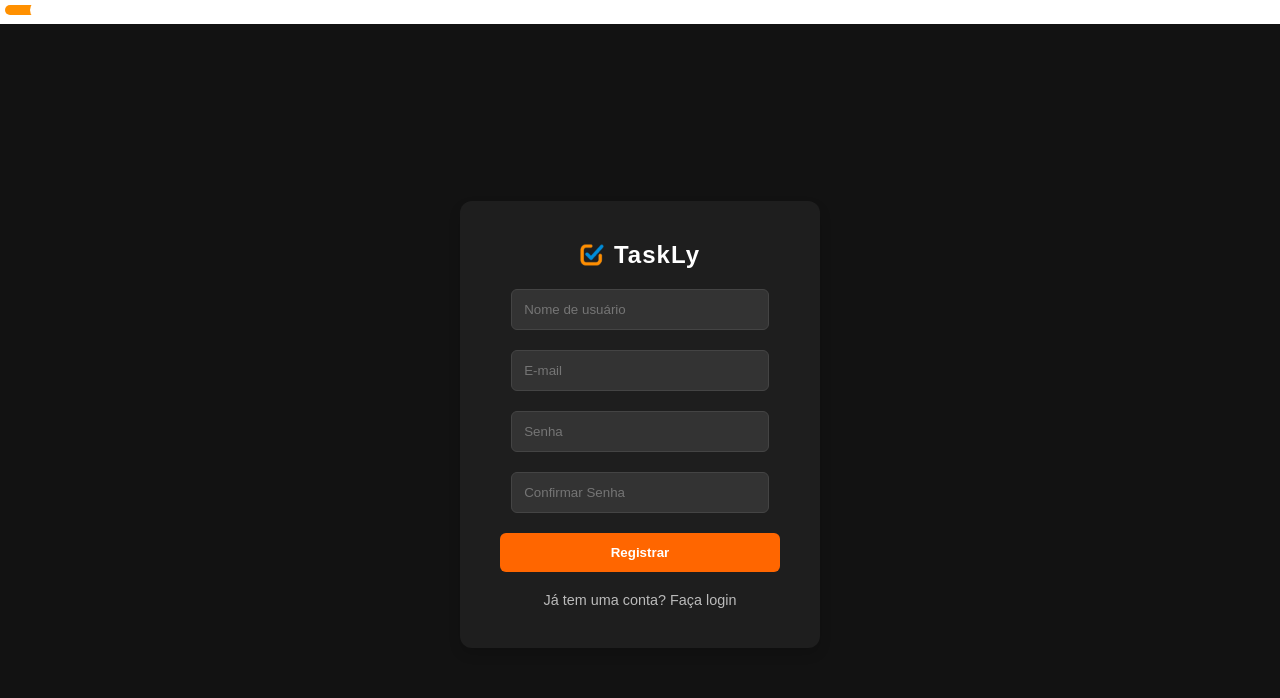
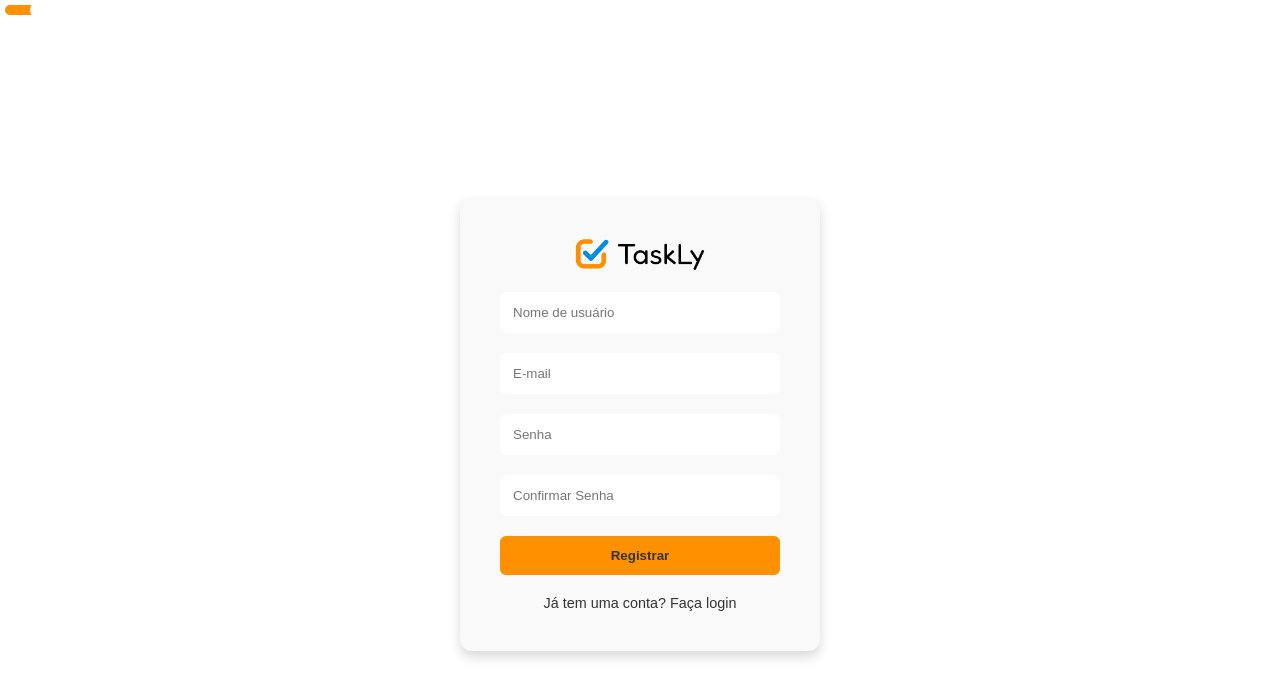
Before and after one commit to GabrielWhite96/TaskLy, a React (Vite) app: page /Register in a window 1280 px wide. Shown: the top 698 px of the page. Built offline with nearby package versions, Linux system fonts and the light colour scheme; a web font is replaced by a local one.

Commit message:
fix the style of login and register

```diff
--- a/src/components/Header/index.jsx
+++ b/src/components/Header/index.jsx
@@ -1,5 +1,6 @@
 import React, { useContext, useState } from "react";
 import { ThemeContext } from "styled-components";
+import { useNavigate } from "react-router-dom";
 import {
   HeaderContainer,
   Logo,
@@ -17,10 +18,20 @@ export default function Header() {
   const { title } = useContext(ThemeContext);
   const [menuOpen, setMenuOpen] = useState(false);
 
+  const navigate = useNavigate();
+
   const logoSrc = title === "light" ? LogoImgB : LogoImgW;
 
   const toggleMenu = () => {
     setMenuOpen(!menuOpen);
+  };
+
+  const handleRegister = async (e) => {
+    navigate("/Register");
+  };
+
+  const handleLoginPage = async (e) => {
+    navigate("/Login");
   };
 
   return (
@@ -32,8 +43,8 @@ export default function Header() {
         <NavButton>Apps</NavButton>
         <NavButton>Premium</NavButton>
         <NavButton>Central de Ajuda</NavButton>
-        <NavButton>Entrar</NavButton>
-        <NavButtonRegister>Registrar</NavButtonRegister>
+        <NavButton onClick={handleLoginPage}>Entrar</NavButton>
+        <NavButtonRegister onClick={handleRegister}>Registrar</NavButtonRegister>
       </NavLinks>
 
       <MenuButton onClick={toggleMenu}>
--- a/src/pages/LandingPage/index.jsx
+++ b/src/pages/LandingPage/index.jsx
@@ -1,5 +1,4 @@
 import React from "react";
-import { useNavigate } from "react-router-dom";
 
 import Header from "../../components/Header";
 import SloganSectionLP from "../../components/SloganSectionLP";
@@ -10,15 +9,6 @@ import PlataformsSectionLP from "../../components/PlataformsSectionLP";
 import Footer from "../../components/Footer";
 
 export default function LandingPage() {
-  const navigate = useNavigate();
-
-  const handleRegisterClick = () => {
-    navigate("/register");
-  };
-
-  const handleLoginClick = () => {
-    navigate("/login");
-  };
 
   return (
     <>
--- a/src/pages/LoginPage/index.jsx
+++ b/src/pages/LoginPage/index.jsx
@@ -1,11 +1,10 @@
-import React, { useState } from "react";
+import React, { useContext, useState } from "react";
+import { ThemeContext } from "styled-components";
 import axios from "axios";
 import { server, showError } from "../../common";
-import LogoImg from "../../assets/Logo_64x64.png";
 import {
   LoginContainer,
   LoginBox,
-  LoginTitle,
   InputGroup,
   Input,
   LoginButton,
@@ -14,6 +13,8 @@ import {
   ImgLogo,
   LogoAndTitle,
 } from "./index.styles";
+import LogoImgB from "../../assets/Logo_Full_B_64x.png";
+import LogoImgW from "../../assets/Logo_Full_W_64x.png";
 
 import { useNavigate } from "react-router-dom";
 
@@ -22,8 +23,12 @@ export default function LoginPage() {
   const [password, setPassword] = useState("");
   const navigate = useNavigate();
 
+  const { title } = useContext(ThemeContext);
+
+  const logoSrc = title === "light" ? LogoImgB : LogoImgW;
+
   const handleLogin = async (e) => {
-    e.preventDefault(); // Previne o comportamento padrão do formulário
+    e.preventDefault();
 
     try {
       const response = await axios.post(`${server}/signin`, {
@@ -53,6 +58,10 @@ export default function LoginPage() {
     navigate("/Register");
   };
 
+  const handleLandingPage = async (e) => {
+    navigate("/LandingPage");
+  };
+
   const handleForgetPassword = async (e) => {
     alert("Ainda em Construção!!!");
   };
@@ -61,8 +70,7 @@ export default function LoginPage() {
     <LoginContainer>
       <LoginBox>
         <LogoAndTitle>
-          <ImgLogo src={LogoImg}></ImgLogo>
-          <LoginTitle>TaskLy</LoginTitle>
+          <ImgLogo onClick={handleLandingPage} src={logoSrc}></ImgLogo>
         </LogoAndTitle>
         <form onSubmit={handleLogin}>
           <InputGroup>
--- a/src/pages/LoginPage/index.styles.js
+++ b/src/pages/LoginPage/index.styles.js
@@ -5,16 +5,20 @@ export const LoginContainer = styled.div`
   display: flex;
   justify-content: center;
   align-items: center;
-  background-color: #121212;
+  background-color: ${({ theme }) => theme.colors.background};
   font-family: "Arial", sans-serif;
   padding: 0 20px;
+
+  @media (max-width: 768px) {
+    padding: 0 10px;
+  }
 `;
 
 export const LoginBox = styled.div`
   width: 100%;
   max-width: 360px;
   padding: 40px;
-  background-color: #1e1e1e;
+  background-color: ${({ theme }) => theme.colors.backgroundSecondary};
   border-radius: 12px;
   box-shadow: 0 6px 12px rgba(0, 0, 0, 0.15);
   text-align: center;
@@ -24,6 +28,10 @@ export const LoginBox = styled.div`
     transform: translateY(-5px);
     box-shadow: 0 10px 20px rgba(0, 0, 0, 0.3);
   }
+
+  @media (max-width: 480px) {
+    padding: 20px;
+  }
 `;
 
 export const LogoAndTitle = styled.div`
@@ -32,63 +40,83 @@ export const LogoAndTitle = styled.div`
   justify-content: center;
   gap: 10px;
   margin-bottom: 20px;
+
+  @media (max-width: 480px) {
+    flex-direction: column;
+    gap: 5px;
+  }
 `;
 
 export const ImgLogo = styled.img`
-  width: 24px;
-`;
+  width: 130px;
+  cursor: pointer;
 
-export const LoginTitle = styled.h2`
-  color: #ffffff;
-  font-size: 24px;
-  letter-spacing: 1px;
+  @media (max-width: 480px) {
+    width: 100px;
+  }
 `;
 
 export const InputGroup = styled.div`
   margin-bottom: 20px;
+
+  @media (max-width: 480px) {
+    margin-bottom: 15px;
+  }
 `;
 
 export const Input = styled.input`
-  width: 92%;
+  width: 100%;
   padding: 12px;
-  border: 1px solid #444; /* Adicionar borda para contraste */
+  border: 1px solid ${({ theme }) => theme.colors.backgroundInput};
   border-radius: 6px;
-  background-color: #333333;
-  color: #ffffff;
-  transition: border-color 0.3s ease; /* Transição ao focar */
+  background-color: ${({ theme }) => theme.colors.backgroundInput};
+  color: ${({ theme }) => theme.colors.text};
+  transition: border-color 0.3s ease;
 
   &:focus {
-    border-color: #ff6600; /* Cor de borda laranja no foco */
+    border-color: ${({ theme }) => theme.colors.primary};
     outline: none;
+  }
+
+  @media (max-width: 480px) {
+    padding: 10px;
   }
 `;
 
 export const LoginButton = styled.button`
   width: 100%;
   padding: 12px;
-  background-color: #ff6600;
-  color: #ffffff;
+  background-color: ${({ theme }) => theme.colors.primary};
+  color: ${({ theme }) => theme.colors.text};
   border: none;
   border-radius: 6px;
   cursor: pointer;
-  font-weight: bold; /* Deixar o texto do botão em negrito */
+  font-weight: bold;
   transition: background-color 0.3s ease;
 
   &:hover {
-    background-color: #e68c00;
+    background-color: ${({ theme }) => theme.colors.secondary};
   }
 
   &:active {
-    transform: scale(0.98); /* Adicionar uma leve escala ao clicar */
+    transform: scale(0.98);
+  }
+
+  @media (max-width: 480px) {
+    padding: 10px;
   }
 `;
 
 export const LoginFooter = styled.div`
   margin-top: 20px;
+
+  @media (max-width: 480px) {
+    margin-top: 15px;
+  }
 `;
 
 export const FooterLink = styled.a`
-  color: #bbbbbb; /* Cor cinza mais clara para melhor contraste */
+  color: ${({ theme }) => theme.colors.subText};
   font-size: 0.9em;
   text-decoration: none;
   display: block;
@@ -97,10 +125,14 @@ export const FooterLink = styled.a`
   transition: color 0.3s ease;
 
   &:hover {
-    color: #ffffff; /* Branco ao passar o mouse */
+    color: ${({ theme }) => theme.colors.text};
   }
 
   &:active {
-    color: #ff6600; /* Laranja ao clicar */
+    color: ${({ theme }) => theme.colors.primary};
+  }
+
+  @media (max-width: 480px) {
+    font-size: 0.85em;
   }
 `;
--- a/src/pages/RegisterPage/index.jsx
+++ b/src/pages/RegisterPage/index.jsx
@@ -1,11 +1,11 @@
-import React, { useState } from "react";
+import React, { useContext, useState } from "react";
+import { ThemeContext } from "styled-components";
 import axios from "axios";
 import { server, showError } from "../../common";
 import LogoImg from "../../assets/Logo_64x64.png";
 import {
   RegisterContainer,
   RegisterBox,
-  RegisterTitle,
   InputGroup,
   Input,
   RegisterButton,
@@ -14,6 +14,8 @@ import {
   LogoAndTitle,
   ImgLogo,
 } from "./index.styles";
+import LogoImgB from "../../assets/Logo_Full_B_64x.png";
+import LogoImgW from "../../assets/Logo_Full_W_64x.png";
 
 import { useNavigate } from "react-router-dom";
 
@@ -23,6 +25,10 @@ export default function RegisterPage() {
   const [password, setPassword] = useState("");
   const [confirmPassword, setConfirmPassword] = useState("");
   const navigate = useNavigate();
+
+  const { title } = useContext(ThemeContext);
+
+  const logoSrc = title === "light" ? LogoImgB : LogoImgW;
 
   const handleRegister = async (e) => {
     e.preventDefault(); // Previne o comportamento padrão do formulário
@@ -55,6 +61,10 @@ export default function RegisterPage() {
     navigate("/Login");
   };
 
+  const handleLandingPage = async (e) => {
+    navigate("/LandingPage");
+  };
+
   const handleLogin = async (e) => {
     navigate("/Login");
   };
@@ -63,8 +73,7 @@ export default function RegisterPage() {
     <RegisterContainer>
       <RegisterBox>
         <LogoAndTitle>
-          <ImgLogo src={LogoImg}></ImgLogo>
-          <RegisterTitle>TaskLy</RegisterTitle>
+          <ImgLogo onClick={handleLandingPage} src={logoSrc}></ImgLogo>
         </LogoAndTitle>
         <form onSubmit={handleRegister}>
           <InputGroup>
--- a/src/pages/RegisterPage/index.styles.js
+++ b/src/pages/RegisterPage/index.styles.js
@@ -5,7 +5,7 @@ export const RegisterContainer = styled.div`
   display: flex;
   justify-content: center;
   align-items: center;
-  background-color: #121212;
+  background-color: ${({ theme }) => theme.colors.background};
   font-family: "Arial", sans-serif;
   padding: 0 20px;
 `;
@@ -14,7 +14,7 @@ export const RegisterBox = styled.div`
   width: 100%;
   max-width: 360px;
   padding: 40px;
-  background-color: #1e1e1e;
+  background-color: ${({ theme }) => theme.colors.backgroundSecondary};
   border-radius: 12px;
   box-shadow: 0 6px 12px rgba(0, 0, 0, 0.15);
   text-align: center;
@@ -35,13 +35,8 @@ export const LogoAndTitle = styled.div`
 `;
 
 export const ImgLogo = styled.img`
-  width: 24px;
-`;
-
-export const RegisterTitle = styled.h2`
-  color: #ffffff;
-  font-size: 24px;
-  letter-spacing: 1px;
+  width: 130px;
+  cursor: pointer;
 `;
 
 export const InputGroup = styled.div`
@@ -49,16 +44,16 @@ export const InputGroup = styled.div`
 `;
 
 export const Input = styled.input`
-  width: 92%;
+  width: 100%;
   padding: 12px;
-  border: 1px solid #444;
+  border: 1px solid ${({ theme }) => theme.colors.backgroundInput};
   border-radius: 6px;
-  background-color: #333333;
-  color: #ffffff;
+  background-color: ${({ theme }) => theme.colors.backgroundInput};
+  color: ${({ theme }) => theme.colors.text};
   transition: border-color 0.3s ease;
 
   &:focus {
-    border-color: #ff6600;
+    border-color: ${({ theme }) => theme.colors.primary};
     outline: none;
   }
 `;
@@ -66,8 +61,8 @@ export const Input = styled.input`
 export const RegisterButton = styled.button`
   width: 100%;
   padding: 12px;
-  background-color: #ff6600;
-  color: #ffffff;
+  background-color: ${({ theme }) => theme.colors.primary};
+  color: ${({ theme }) => theme.colors.text};
   border: none;
   border-radius: 6px;
   cursor: pointer;
@@ -75,7 +70,7 @@ export const RegisterButton = styled.button`
   transition: background-color 0.3s ease;
 
   &:hover {
-    background-color: #e68c00;
+    background-color: ${({ theme }) => theme.colors.secondary};
   }
 
   &:active {
@@ -88,7 +83,7 @@ export const RegisterFooter = styled.div`
 `;
 
 export const FooterLink = styled.a`
-  color: #bbbbbb;
+   ${({ theme }) => theme.colors.subText};
   font-size: 0.9em;
   text-decoration: none;
   display: block;
@@ -97,10 +92,10 @@ export const FooterLink = styled.a`
   transition: color 0.3s ease;
 
   &:hover {
-    color: #ffffff;
+    color: ${({ theme }) => theme.colors.text};
   }
 
   &:active {
-    color: #ff6600;
+    color: ${({ theme }) => theme.colors.primary};
   }
 `;
--- a/src/styles/themes/dark.js
+++ b/src/styles/themes/dark.js
@@ -6,7 +6,9 @@ export default {
     secondary: "#ffaa00",
     textHover: "#f5f5f5",
     background: "#222",
+    backgroundInput: "#333",
     backgroundSecondary: "#1d1d1d",
     text: "#f5f5f5",
+    subText: "#666",
   },
 };
--- a/src/styles/themes/light.js
+++ b/src/styles/themes/light.js
@@ -6,7 +6,9 @@ export default {
     secondary: "#ffaa00",
     textHover: "#fff",
     background: "#fff",
+    backgroundInput: "#fff",
     backgroundSecondary: "#f9f9f9",
     text: "#333",
+    subText: "#8f8f8f",
   },
 };
```
